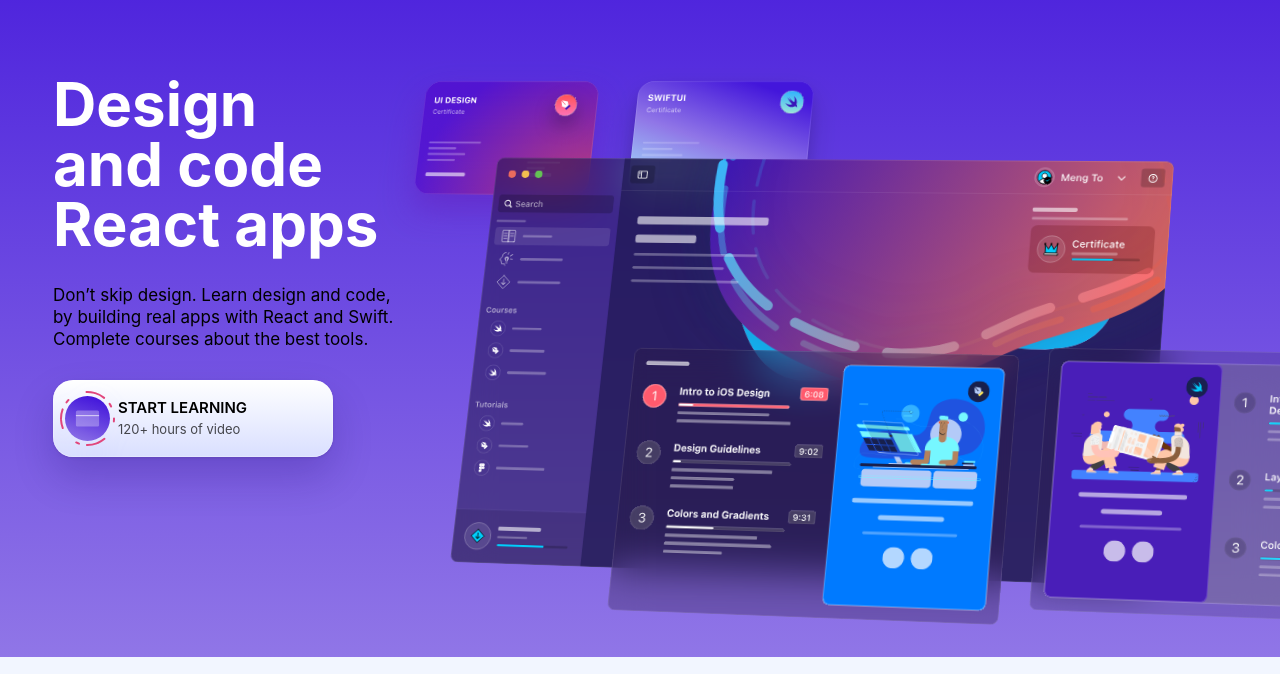
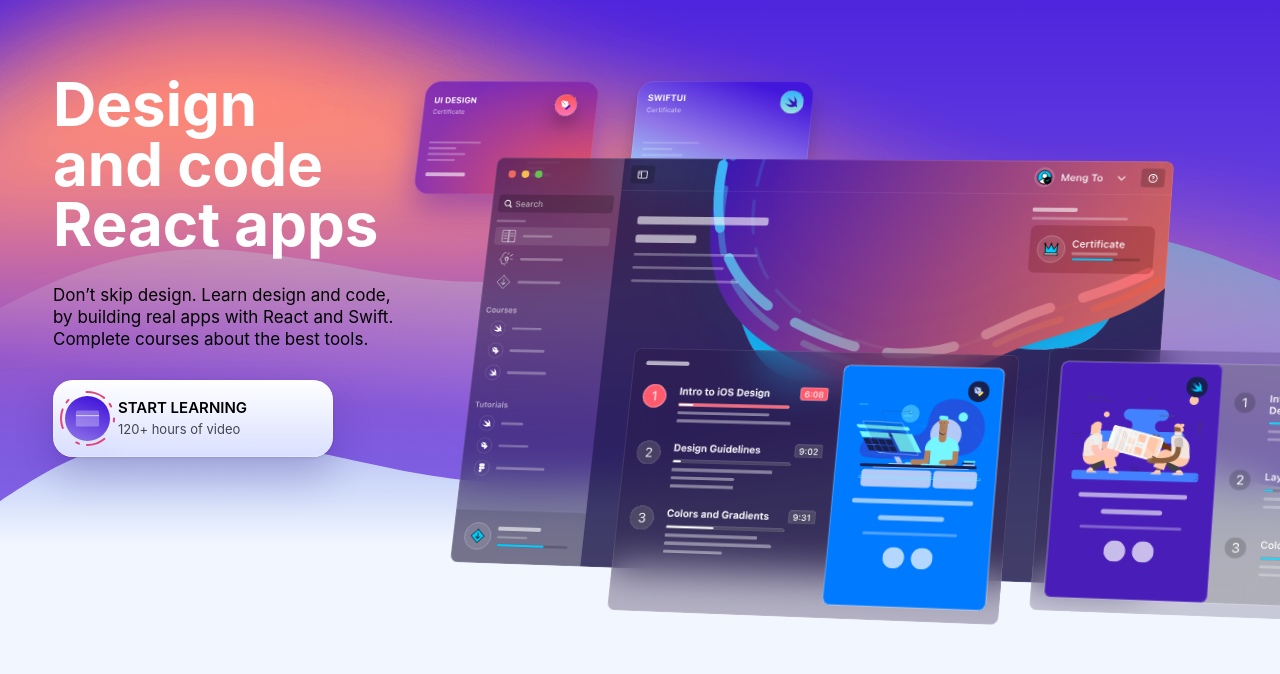
Before and after one commit to soundlotstudios/designcodeweb, a Gatsby site: page / in a window 1280 px wide. Shown: the part 126-800 px from the top of the page. Built offline with nearby package versions, Linux system fonts and the light colour scheme; Gatsby itself is replaced by a stand-in of ours.

Commit message:
Section 16-17
Section 16-17 (Design+Code)

```diff
--- /dev/null
+++ b/src/components/backgrounds/WaveBackground.js
@@ -0,0 +1,30 @@
+import React from "react"
+import styled from "styled-components"
+
+export default function WaveBackground() {
+  return (
+    <Wrapper>
+      <Background />
+      <Wave src="/images/waves/wave1.png" style={{ top: "0px" }} />
+      <Wave src="/images/waves/hero-wave2.svg" style={{ top: "350px" }} />
+      <Wave src="/images/waves/hero-wave3.svg" style={{ top: "550px" }} />
+    </Wrapper>
+  )
+}
+
+const Wrapper = styled.div`
+  position: relative;
+`
+
+const Wave = styled.img`
+  position: absolute;
+  z-index: -1;
+`
+
+const Background = styled.div`
+  background: linear-gradient(180deg, #4316db 0%, #9076e7 100%);
+  position: absolute;
+  width: 100%;
+  height: 800px;
+  z-index: -1;
+`
--- a/src/components/buttons/MenuButton.js
+++ b/src/components/buttons/MenuButton.js
@@ -5,7 +5,7 @@
 export default function MenuButton(props) {
   const { item } = props
   return (
-    <Link to={item.link}>
+    <Link to={item.link} onClick={props.onClick}>
       <MenuItem title={item.title}>
         <img src={item.icon} alt={item.title} />
         {item.title}
--- a/src/components/layout/Header.js
+++ b/src/components/layout/Header.js
@@ -7,10 +7,17 @@
 
 export default function Header() {
   const [isOpen, setIsOpen] = useState(false)
+
+  function handleClick(event) {
+    setIsOpen(!isOpen)
+    event.preventDefault()
+    console.log(event)
+  }
+
   return (
     <Wrapper>
       <Link to="/">
-        <img src="/images/logos/logo.svg" />
+        <img src="/images/logos/logo.svg" alt="Logo" />
       </Link>
       <MenuWrapper count={menuData.length}>
         {menuData.map((item, index) =>
@@ -18,7 +25,7 @@
             <MenuButton
               item={item}
               key={index}
-              onClick={() => setIsOpen(!isOpen)}
+              onClick={event => handleClick(event)}
             />
           ) : (
             <MenuButton item={item} key={index} />
--- a/src/components/sections/HeroSection.js
+++ b/src/components/sections/HeroSection.js
@@ -1,6 +1,7 @@
 import React from "react"
 import styled from "styled-components"
 import MockupAnimation from "../animations/MockupAnimation"
+import WaveBackground from "../backgrounds/WaveBackground"
 import PurchaseButton from "../buttons/PurchaseButton"
 import { themes } from "../styles/ColorStyles"
 import { H1, MediumText } from "../styles/TextStyles"
@@ -8,6 +9,7 @@
 function HeroSection() {
   return (
     <Wrapper>
+      <WaveBackground />
       <ContentWrapper>
         <TextWrapper>
           <Title>
@@ -32,7 +34,6 @@
 export default HeroSection
 
 const Wrapper = styled.div`
-  background: linear-gradient(180deg, #4316db 0%, #9076e7 100%);
   overflow: hidden;
 `
 
--- a/src/components/tooltips/MenuTooltip.js
+++ b/src/components/tooltips/MenuTooltip.js
@@ -1,4 +1,4 @@
-import React, { useState } from "react"
+import React from "react"
 import styled from "styled-components"
 import { tooltipData } from "../../data/menuData"
 import MenuButton from "../buttons/MenuButton"
```
Also changed, not shown: static/images/waves/wave1.png (added).
